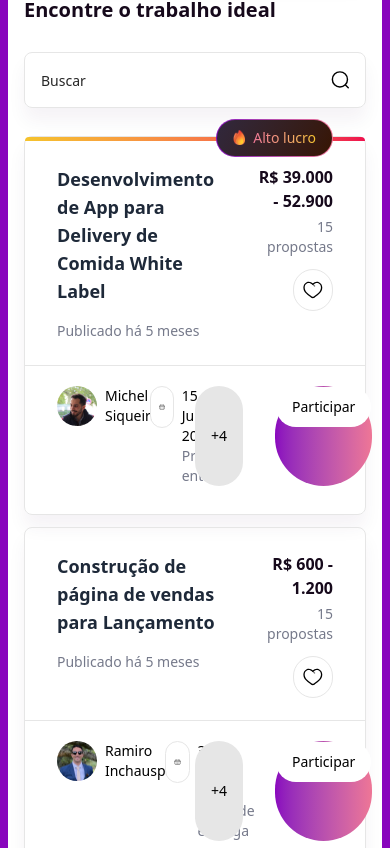
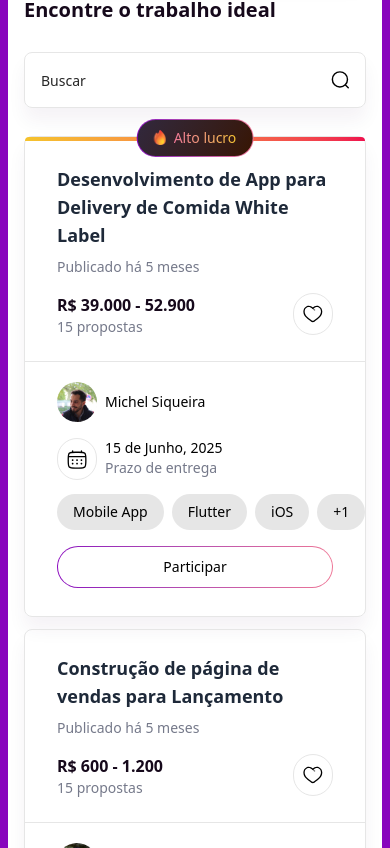
Before and after one commit to luccaromaniello/cometa-code-challenge, a Vue app: page / in a window 390 px wide. Shown: the part 1976-2824 px from the top of the page. Built offline with nearby package versions, Linux system fonts and the light colour scheme; the HTML template or start-up script is replaced by a standard one.

Commit message:
feat: add responsiveness to content

```diff
--- a/src/components/content/CategoryPicker.vue
+++ b/src/components/content/CategoryPicker.vue
@@ -25,7 +25,7 @@ import SelectableButton from '@components/ui/SelectableButton.vue'
           <SectionHeading type="h5" title="Idiomas" />
           <BaseButton label="Resetar" variant="text" @click="() => {}" />
         </div>
-        <div class="grid grid-cols-2 2xl:grid-cols-3 gap-3 justify-between items-center">
+        <div class="grid grid-cols-2 md:grid-cols-3 gap-3 justify-between items-center">
           <SelectableButton label="Português" />
           <SelectableButton label="English" />
           <SelectableButton label="Spanish" />
--- a/src/components/content/JobList.vue
+++ b/src/components/content/JobList.vue
@@ -35,12 +35,15 @@ onMounted(() => {
           ]"
         ></div>
 
-        <div v-if="job.profitHighlight" class="absolute top-[0.5px] -translate-y-1/2 right-8 z-10">
+        <div
+          v-if="job.profitHighlight"
+          class="absolute top-[0.5px] left-1/2 -translate-x-1/2 -translate-y-1/2 z-10 md:left-auto md:right-8 md:translate-x-0"
+        >
           <BaseChip type="highlight" label="Alto lucro" />
         </div>
 
-        <div class="grid grid-cols-[2fr_1fr] gap-9 px-8 py-6">
-          <div class="flex flex-col gap-4">
+        <div class="grid grid-cols-1 md:grid-cols-[2fr_1fr] gap-4 md:gap-9 px-8 py-6">
+          <div class="flex flex-col gap-2 md:gap-4">
             <h3 class="text-lg font-semibold text-gray-800">{{ job.title }}</h3>
             <span v-if="job.favorite" class="text-yellow-400 text-xl">★</span>
             <p class="text-sm font-medium text-neutral-gray">
@@ -48,13 +51,16 @@ onMounted(() => {
               {{ formatDateTimeAgo(job.createdAt) }}
             </p>
           </div>
-          <div class="flex flex-col gap-1 text-right">
-            <p class="font-semibold text-neutral-purple">
-              R$ {{ job.salaryRange.from.toLocaleString('pt-BR', { minimumFractionDigits: 0 }) }} -
-              {{ job.salaryRange.to.toLocaleString('pt-BR', { minimumFractionDigits: 0 }) }}
-            </p>
-            <p class="text-sm text-neutral-gray font-medium">{{ job.offers }} propostas</p>
-            <div class="w-10 h-10 self-end mt-2">
+          <div class="flex flex-row justify-between md:flex-col gap-1 md:text-right">
+            <div class="flex flex-col">
+              <p class="font-semibold text-neutral-purple">
+                R$
+                {{ job.salaryRange.from.toLocaleString('pt-BR', { minimumFractionDigits: 0 }) }} -
+                {{ job.salaryRange.to.toLocaleString('pt-BR', { minimumFractionDigits: 0 }) }}
+              </p>
+              <p class="text-sm text-neutral-gray font-medium">{{ job.offers }} propostas</p>
+            </div>
+            <div class="w-10 h-10 self-start md:self-end md:mt-2">
               <IconButton icon="heart" />
             </div>
           </div>
@@ -62,9 +68,11 @@ onMounted(() => {
 
         <div class="flex w-full h-[1px] bg-neutral-light-gray"></div>
 
-        <div class="grid grid-cols-2 px-8 pb-7 pt-5">
-          <div class="grid grid-cols-[1fr_2fr] gap-8">
-            <div class="flex gap-2">
+        <div class="grid grid-cols-1 md:grid-cols-2 px-8 pb-7 pt-5 gap-4">
+          <div
+            class="grid grid-cols-1 md:grid-cols-[1fr_2fr] xl:grid-cols-1 2xl:grid-cols-[1fr_2fr] gap-4 md:gap-8 xl:gap-4 2xl:gap-8"
+          >
+            <div class="flex gap-2 items-center md:items-start">
               <BaseAvatar :src="job.employer.img.src" :alt="job.employer.img.alt" />
               <p class="text-sm font-medium text-black">{{ job.employer.name }}</p>
             </div>
@@ -79,7 +87,9 @@ onMounted(() => {
               </div>
             </div>
           </div>
-          <div class="grid grid-cols-[2fr_1fr] gap-8">
+          <div
+            class="grid grid-cols-1 md:grid-cols-[2fr_1fr] xl:grid-cols-1 2xl:grid-cols-[2fr_1fr] gap-4 md:gap-8 xl:gap-4 2xl:gap-8"
+          >
             <ChipGroup :tags="job.tags" />
             <BaseButton label="Participar" variant="secondary" />
           </div>
```
